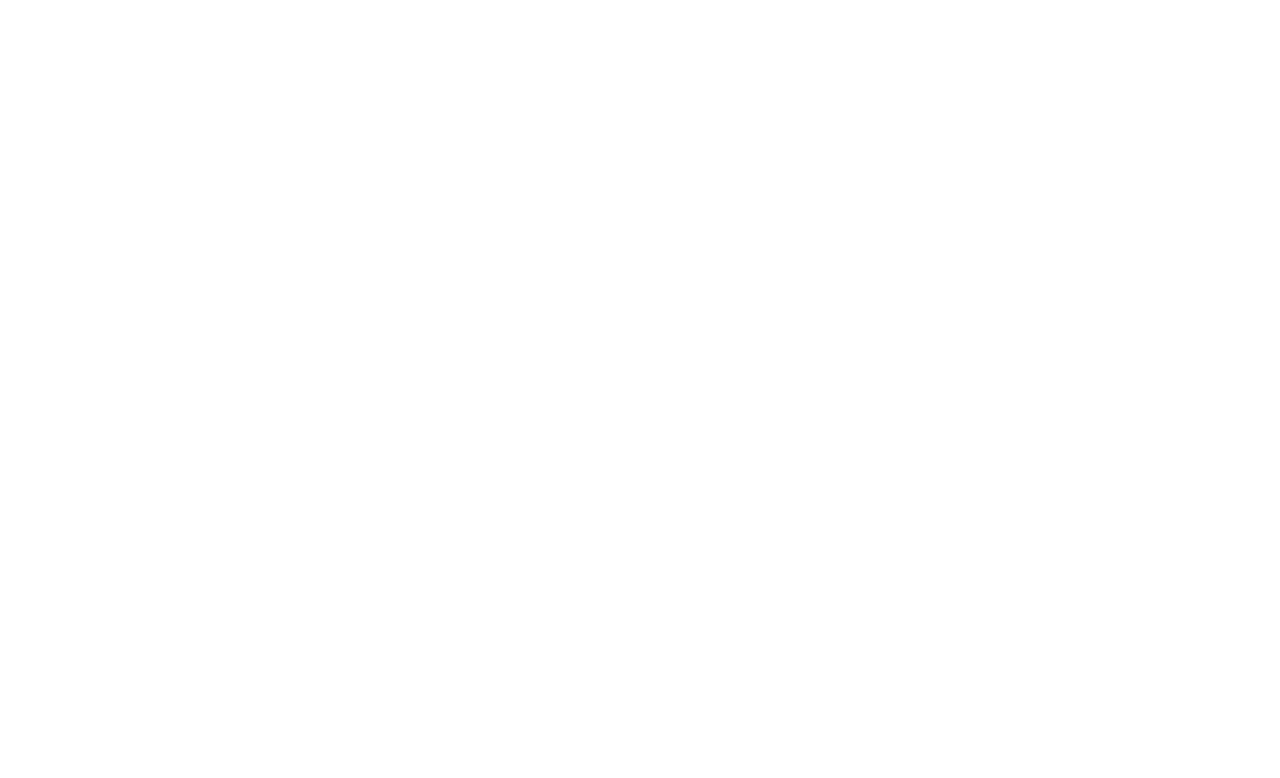
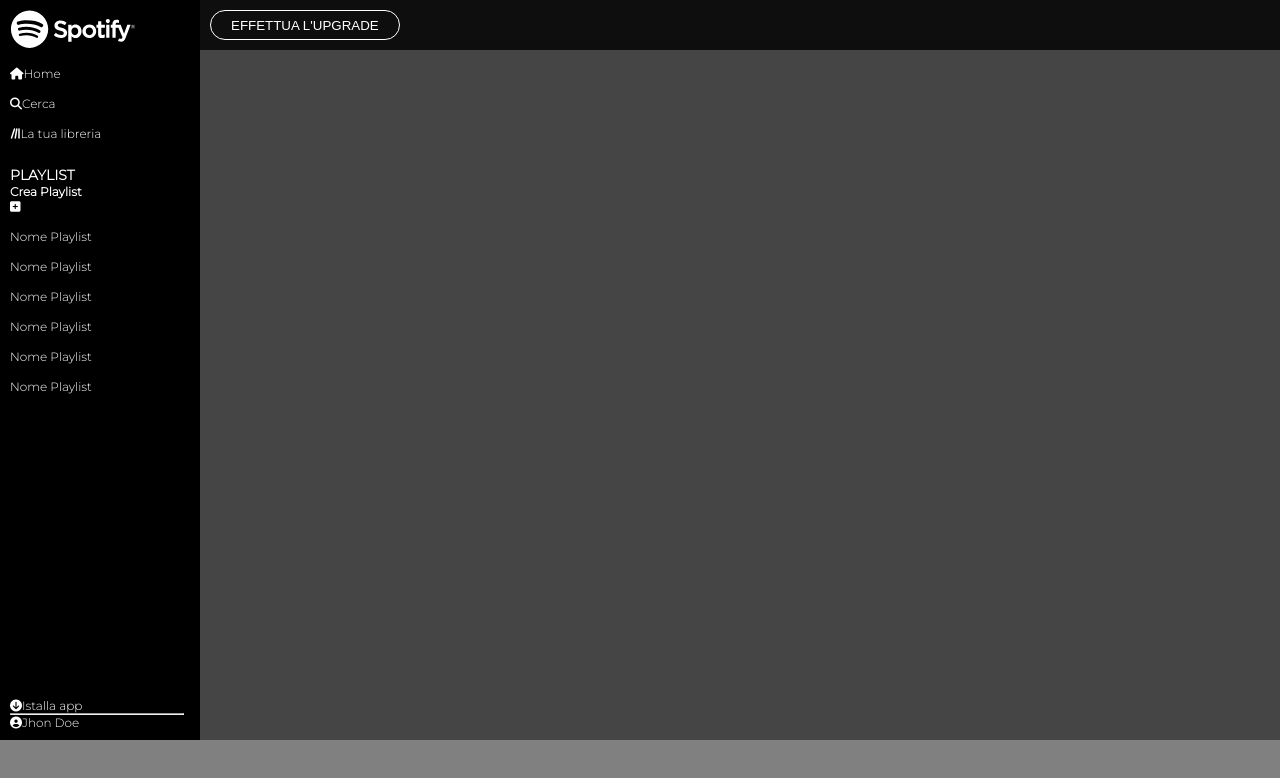
Before and after one commit to AlessP93/html-css-spotifyweb, a plain HTML site: page index.html in a window 1280 px wide. Drawn offline with Linux system fonts and the light colour scheme.

Commit message:
aggiornato main

```diff
--- a/css/style.css
+++ b/css/style.css
@@ -3,3 +3,79 @@
     padding: 0;
     box-sizing: border-box;
 }
+
+body {
+    font-family: 'Montserrat', sans-serif;
+}
+
+/* -----HEADER------ */
+
+header {
+    height: 50px;
+    width: calc(100% - 200px);
+    display: flex;
+    background-color: rgba(0, 0, 0, 0.8);
+    position: fixed;
+    top: 0;
+    right: 0;
+    z-index: 1;
+    text-align: right;
+}
+
+.btn-upgrade {
+    border-radius: 15px;
+    background-color: transparent;
+    color: white;
+    padding: 5px 20px;
+    border: 1px solid white;
+    margin: 10px;
+}
+
+/* -----MAIN----- */
+
+main {
+    background-color: rgb(69, 69, 69);
+    display: flex;
+}
+
+.aside {
+    height: calc( 100vh - 60px);
+    width: 200px;
+    background-color: black;
+    position: relative;
+    padding: 10px;
+    font-size: 12px;
+}
+
+.main-nav li, .main-nav-middle li{
+    color: white;
+    padding-top: 15px;
+    list-style: none;
+}
+
+.main-nav-middle, .main-nav-bottom {
+    color: white;
+    padding-top: 25px;
+}
+
+.main-nav-bottom {
+    position: absolute;
+    bottom: 10px;
+}
+
+.hr-main {
+    width: 240%;
+}
+
+/* -----IMG----- */
+
+.logo {
+    width: 70%;
+}
+
+/* -----FOOTER----- */
+
+footer {
+    height: 60px;
+    background-color: grey;
+}
--- a/index.html
+++ b/index.html
@@ -16,8 +16,45 @@
     <link rel="stylesheet" href="css/style.css">
 </head>
     <body>
-        <header></header>
-        <main></main>
+        <header>
+           <button class="btn-upgrade">EFFETTUA L'UPGRADE</button>
+        </header>
+        <main>
+            <div class="aside">
+                <div class="logo">
+                    <img src="css/img/logo.svg" alt="logo">
+                </div>
+                <div class="main-nav">
+                    <nav>
+                        <ul>
+                            <li><i class="fa-solid fa-house"></i>Home</li>
+                            <li><i class="fa-solid fa-magnifying-glass"></i>Cerca</li>
+                            <li><i class="fa-solid fa-lines-leaning"></i>La tua libreria</li>
+                        </ul>
+                    </nav>
+                </div>
+                <div class="main-nav-middle">
+                    <h3>PLAYLIST</h3>
+                    <h4>Crea Playlist</h4><i class="fa-solid fa-square-plus"></i>
+                    <nav>
+                        <ul>
+                            <li>Nome Playlist</li>
+                            <li>Nome Playlist</li>
+                            <li>Nome Playlist</li>
+                            <li>Nome Playlist</li>
+                            <li>Nome Playlist</li>
+                            <li>Nome Playlist</li>
+                        </ul>
+                    </nav>
+                </div>
+                <div class="main-nav-bottom">
+                    <span><i class="fa-solid fa-circle-arrow-down"></i>Istalla app</span>
+                    <hr class="hr-main">
+                    <span><i class="fa-solid fa-circle-user"></i>Jhon Doe</span>
+                </div>
+            </div>
+
+        </main>
         <footer></footer>
     </body>
 </html>
```
